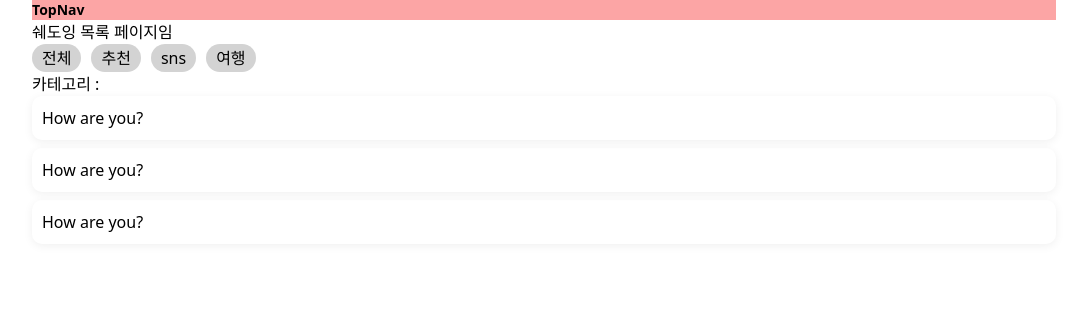
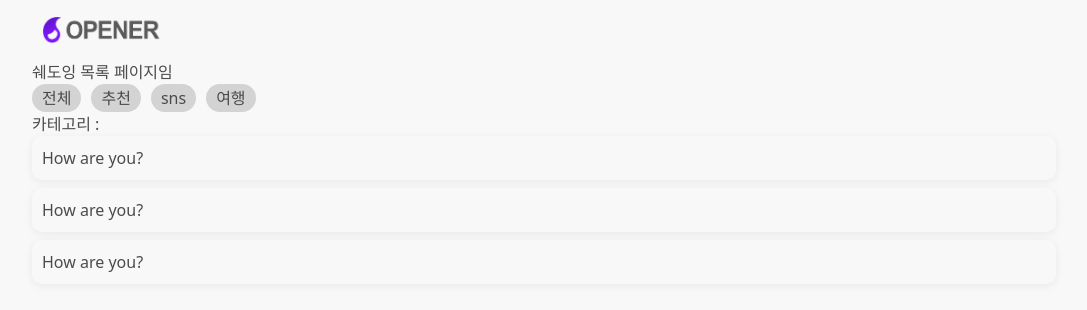
Before and after one commit to PROJECT-OPENER/Opener, a Next.js app in the folder front/: page /shadowing in a window 1280 px wide. Shown: the top 310 px of the page, without its empty margins (96-1183 px from the left). Built offline with nearby package versions, Linux system fonts and the light colour scheme.

Commit message:
feat : Top Navbar 수정

```diff
--- a/front/src/app/components/TopNav.tsx
+++ b/front/src/app/components/TopNav.tsx
@@ -1,12 +1,17 @@
 'use client';
 import { usePathname } from 'next/navigation';
-import styles from './styles/TopNav.module.css';
+// import styles from './styles/TopNav.module.css';
 // import Link from 'next/link';
+import logo from 'public/images/logo.png';
 
 const TopNav = () => {
-  const pathname = usePathname();
+  const pathname: string = usePathname();
   if (pathname.includes('learning')) return <div></div>;
-  return <div className={styles.mobile}>TopNav</div>;
+  return (
+    <div className="topnav">
+      <img id="logo" src={logo.src} alt="logo" />
+    </div>
+  );
 };
 
 export default TopNav;
--- a/front/src/app/components/styles/TopNav.module.css
+++ b/front/src/app/components/styles/TopNav.module.css
@@ -1,4 +1,4 @@
-.mobile {
+/* .mobile {
   @apply bg-green-300 font-bold text-3xl
 }
 
@@ -6,4 +6,4 @@
   .mobile {
     @apply bg-red-300 text-sm
   }
-}
+} */
--- a/front/src/app/globals.css
+++ b/front/src/app/globals.css
@@ -1,19 +1,35 @@
 @tailwind base;
 @tailwind components;
 @tailwind utilities;
-
+* {
+  color: #4b4b4b;
+}
 body {
   display: flex;
   flex-direction: column;
   justify-content: flex-start;
   align-items: center;
+  background-color: #f8f8f8;
 }
 
 .content {
   width: 100%;
   min-width: 330px;
+  padding: 0 0 68px 0;
 }
-
+.topnav {
+  width: 100%;
+  height: 60px;
+  display: flex;
+  flex-direction: row;
+  justify-content: flex-start;
+  align-items: center;
+  padding: 0 10px;
+}
+#logo {
+  width: 120px;
+  height: auto;
+}
 .tabmenu,
 .tabmenu-back {
   position: fixed;
@@ -60,7 +76,6 @@ body {
 @media screen and (min-width: 640px) {
   .content {
     max-width: 800px;
-    padding: 0 0 68px 0;
   }
 }
 
--- a/front/src/app/layout.tsx
+++ b/front/src/app/layout.tsx
@@ -21,7 +21,7 @@ export default function RootLayout({
       <body>
         <div className="content">
           <TopNav />
-          <div>{children}</div>
+          {children}
           <BottomNav />
         </div>
       </body>
--- a/front/src/app/shadowing/learning/components/Video.tsx
+++ /dev/null
@@ -1,14 +0,0 @@
-import styles from './Video.module.css';
-
-const Video = () => {
-  return (
-    <div className={styles.videoContainer}>
-      <iframe
-        src="https://www.youtube.com/embed/ak490-PtOuU"
-        title="YouTube video player"
-        allow="accelerometer; autoplay; clipboard-write; encrypted-media; gyroscope; picture-in-picture; web-share"
-      ></iframe>
-    </div>
-  );
-};
-export default Video;
--- a/front/tsconfig.json
+++ b/front/tsconfig.json
@@ -14,6 +14,7 @@
     "isolatedModules": true,
     "jsx": "preserve",
     "incremental": true,
+    "baseUrl":"./",
     "plugins": [
       {
         "name": "next"
```
Also changed, not shown: front/public/images/logo.png (added).
